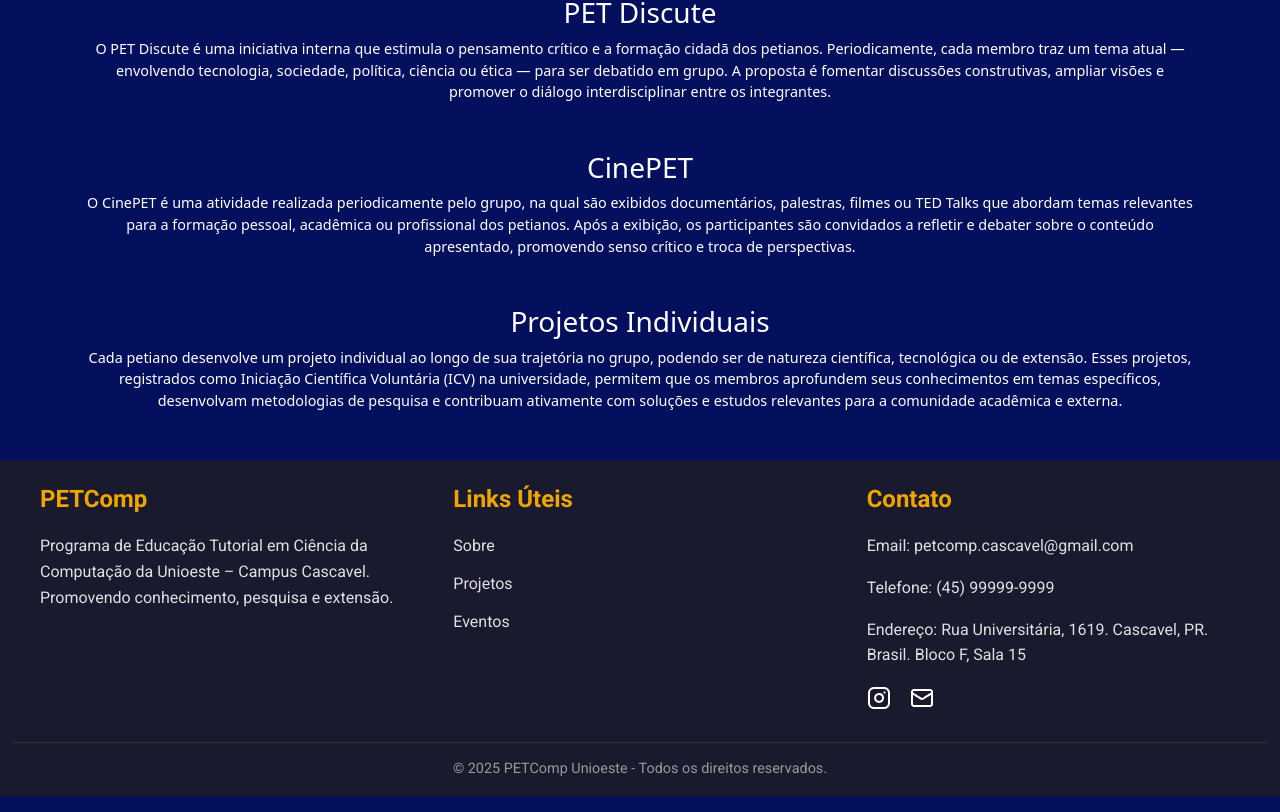
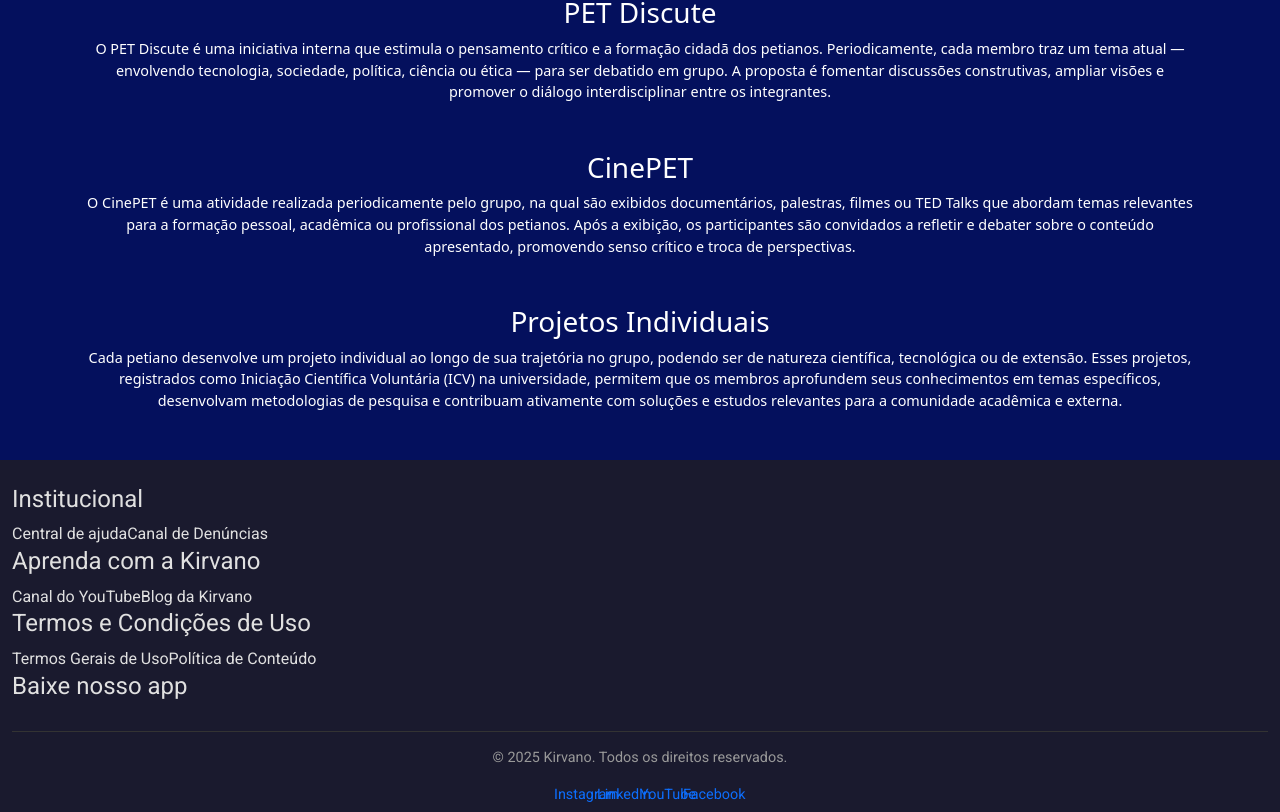
Before and after one commit to GabrielCM16/PET-Site, a React (Vite) app: page /projetos in a window 1280 px wide. Shown: the part 9311-10123 px from the top of the page. Built offline with nearby package versions, Linux system fonts and the light colour scheme.

Commit message:
Update footer.tsx

```diff
--- a/src/components/footer/footer.tsx
+++ b/src/components/footer/footer.tsx
@@ -1,74 +1,50 @@
-import React from 'react';
-import InstagramIcon from './../../assets/instagram.png';
-import MailIcon from './../../assets/mail.png';
-
-import './Footer.css';
+import React from "react";
+import "./footer.css";
 
 const Footer: React.FC = () => {
   return (
     <footer className="footer">
-      <div className="footer-container">
+      <div className="footer-content">
+        <div className="footer-columns">
+          <div className="footer-section">
+            <h4>Institucional</h4>
+            <a href="https://suporte.kirvano.com/hc/central-de-ajuda/pt_BR">Central de ajuda</a>
+            <a href="https://forms.kirvano.com/denuncia-de-plagio/">Canal de Denúncias</a>
+          </div>
 
-        <div className="footer-section about">
-          <h3 className="footer-title">PETComp</h3>
-          <p>
-            Programa de Educação Tutorial em Ciência da Computação da Unioeste – Campus Cascavel.
-            Promovendo conhecimento, pesquisa e extensão.
-          </p>
-        </div>
+          <div className="footer-section">
+            <h4>Aprenda com a Kirvano</h4>
+            <a href="https://www.youtube.com/@kirvanobr/">Canal do YouTube</a>
+            <a href="https://blog.kirvano.com/">Blog da Kirvano</a>
+          </div>
 
-        <div className="footer-section links">
-          <h3 className="footer-title">Links Úteis</h3>
-          <ul>
-            <li><a href="/sobre">Sobre</a></li>
-            <li><a href="/projetos">Projetos</a></li>
-            <li><a href="/eventos">Eventos</a></li>
-          </ul>
-        </div>
+          <div className="footer-section">
+            <h4>Termos e Condições de Uso</h4>
+            <a href="https://app.kirvano.com/terms-of-use#terms-of-use">Termos Gerais de Uso</a>
+            <a href="https://app.kirvano.com/terms-of-use#content-policy">Política de Conteúdo</a>
 
-        <div className="footer-section contato">
-          <h3 className="footer-title">Contato</h3>
-          <p>Email: <a href="mailto:petcomp.cascavel@gmail.com">petcomp.cascavel@gmail.com</a></p>
-          <p>Telefone: (45) 99999-9999</p>
-          <p>Endereço: Rua Universitária, 1619. Cascavel, PR. Brasil. Bloco F, Sala 15</p>
-          <div className="social-icons">
-            <a
-              href="https://www.instagram.com/petcomp_unioeste/"
-              target="_blank"
-              rel="noopener noreferrer"
-              aria-label="Instagram"
-            >
-              <img
-                src={InstagramIcon}
-                alt="Instagram"
-                style={{ width: "24px", height: "24px" }}
-              />
-            </a>
-            <a
-              href="mailto:petcomp.cascavel@gmail.com"
-              target="_blank"
-              rel="noopener noreferrer"
-              aria-label="Email"
-            >
-              <img
-                src={MailIcon}
-                alt="Email"
-                style={{ width: "24px", height: "24px" }}
-              />
-            </a>
+          </div>
+
+          <div className="footer-section">
+            <h4>Baixe nosso app</h4>
+
           </div>
         </div>
 
+        <div className="footer-bottom">
+          <p>© 2025 Kirvano. Todos os direitos reservados.</p>
+          <div className="social-icons">
+            <a href="https://www.instagram.com/kirvanobr/" target="_blank" rel="noopener noreferrer" aria-label="Instagram">Instagram</a>
+            <a href="https://www.linkedin.com/company/kirvano/posts/?feedView=all" target="_blank" rel="noopener noreferrer" aria-label="LinkedIn">LinkedIn</a>
+            <a href="https://www.youtube.com/channel/UCLB5miwVtZ2RQWFJMfVnKuA" target="_blank" rel="noopener noreferrer" aria-label="YouTube">YouTube</a>
+            <a href="https://www.facebook.com/kirvano.com.br" target="_blank" rel="noopener noreferrer" aria-label="Facebook">Facebook</a>
+          </div>
+
+
+
+
+        </div>
       </div>
-
-      <div className="footer-bottom">
-        <p>
-          © <a href="https://www.youtube.com/@trestroxa" target="_blank" style={{ textDecoration: 'none', color: 'inherit' }}>
-            2025
-          </a> PETComp Unioeste - Todos os direitos reservados.
-        </p>
-      </div>
-
     </footer>
   );
 };
```
